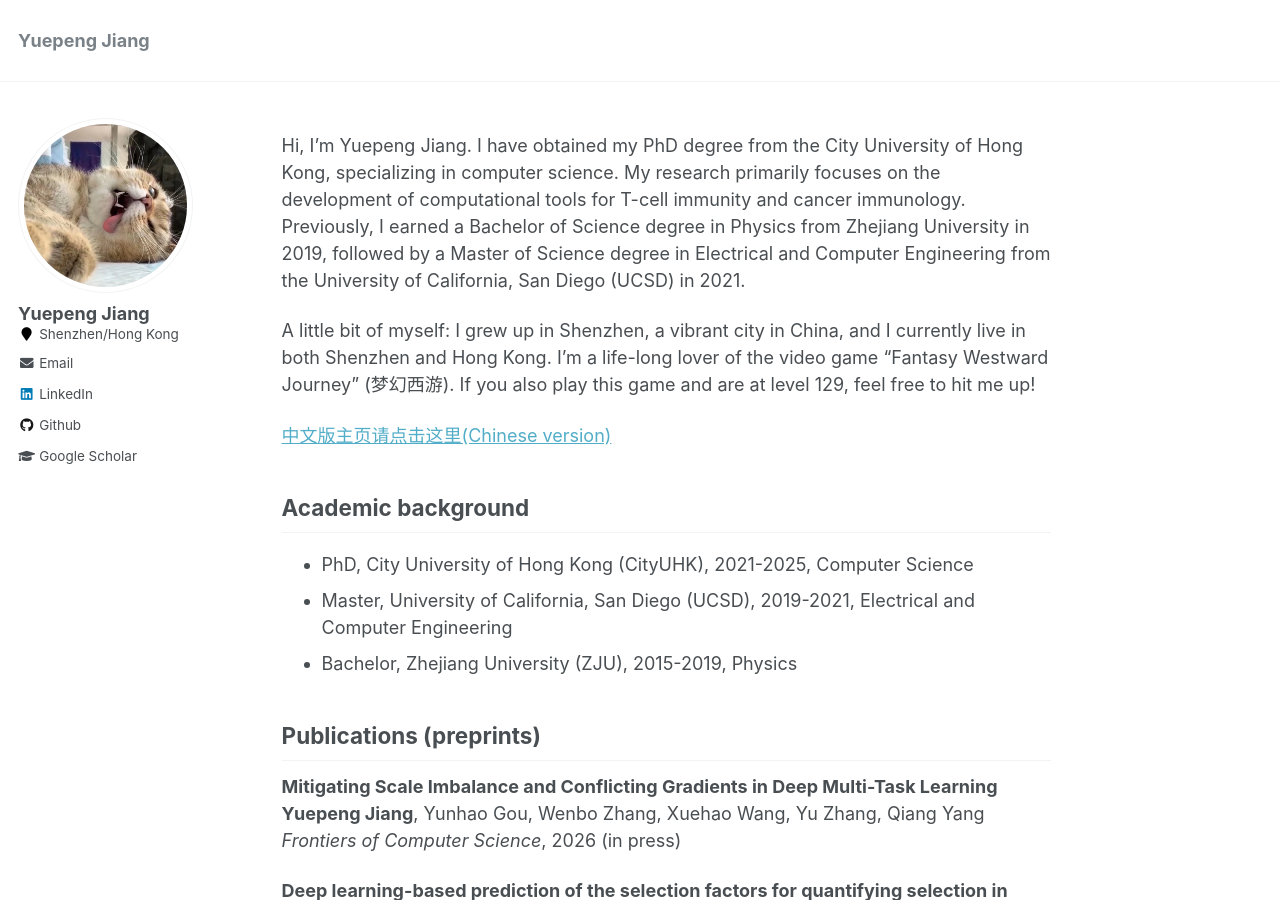
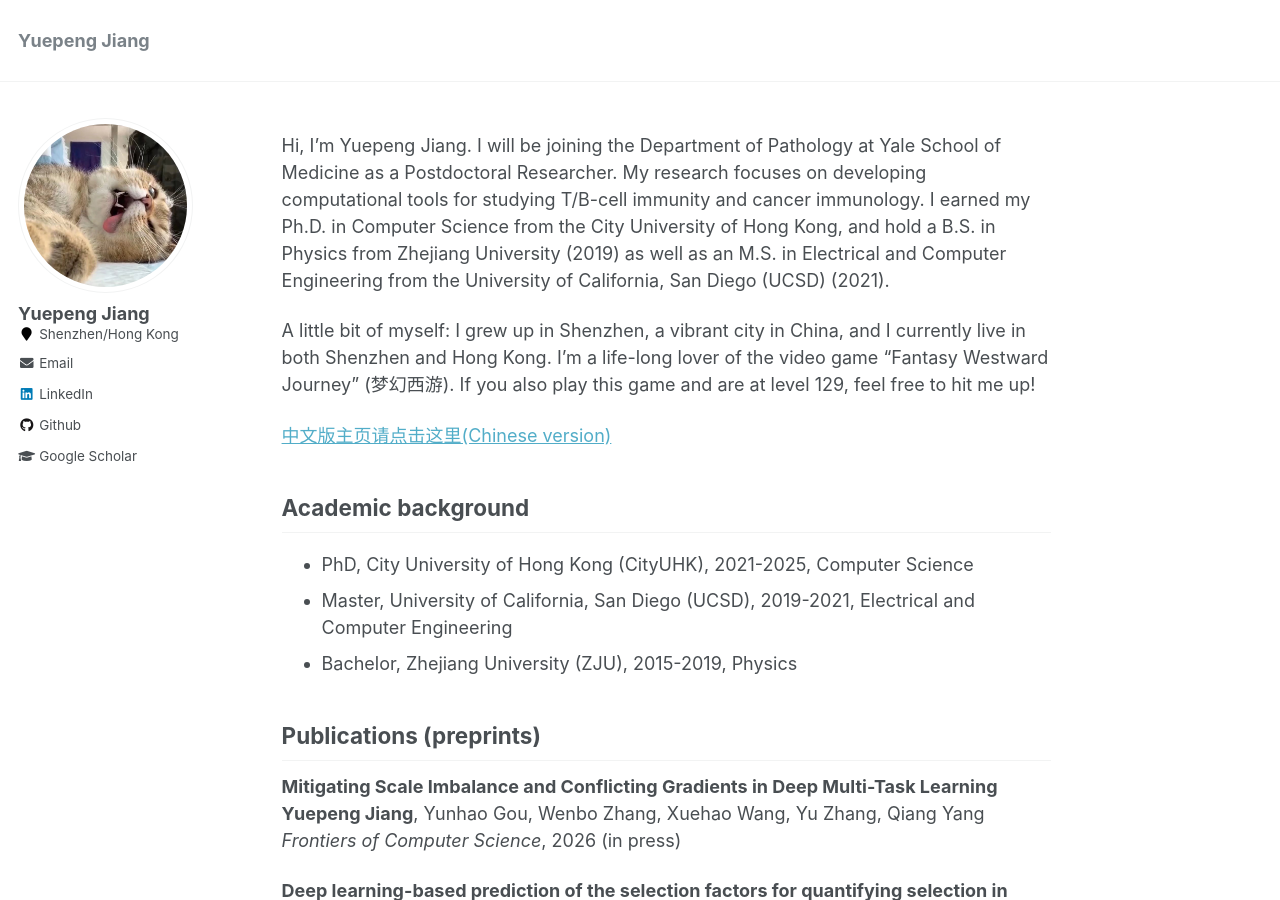
Before and after one commit to jiangdada1221/jiangdada1221.github.io, a Jekyll site: the page built from _pages/about.md, in a window 1280 px wide and 900 px high. Built offline with Jekyll 4.4.1, drawn with Linux system fonts in a browser that asks for light colours.

Commit message:
Update personal introduction and research focus

```diff
--- a/_pages/about.md
+++ b/_pages/about.md
@@ -7,7 +7,7 @@ redirect_from:
   - /about/
   - /about.html
 ---
-Hi, I'm Yuepeng Jiang. I have obtained my PhD degree from the City University of Hong Kong, specializing in computer science. My research primarily focuses on the development of computational tools for T-cell immunity and cancer immunology. Previously, I earned a Bachelor of Science degree in Physics from Zhejiang University in 2019, followed by a Master of Science degree in Electrical and Computer Engineering from the University of California, San Diego (UCSD) in 2021. <br />
+Hi, I’m Yuepeng Jiang. I will be joining the Department of Pathology at Yale School of Medicine as a Postdoctoral Researcher. My research focuses on developing computational tools for studying T/B-cell immunity and cancer immunology. I earned my Ph.D. in Computer Science from the City University of Hong Kong, and hold a B.S. in Physics from Zhejiang University (2019) as well as an M.S. in Electrical and Computer Engineering from the University of California, San Diego (UCSD) (2021). <br />
 
 A little bit of myself: I grew up in Shenzhen, a vibrant city in China, and I currently live in both Shenzhen and Hong Kong. I'm a life-long lover of the video game “Fantasy Westward Journey” (梦幻西游). If you also play this game and are at level 129, feel free to hit me up!  <br />
 
```
